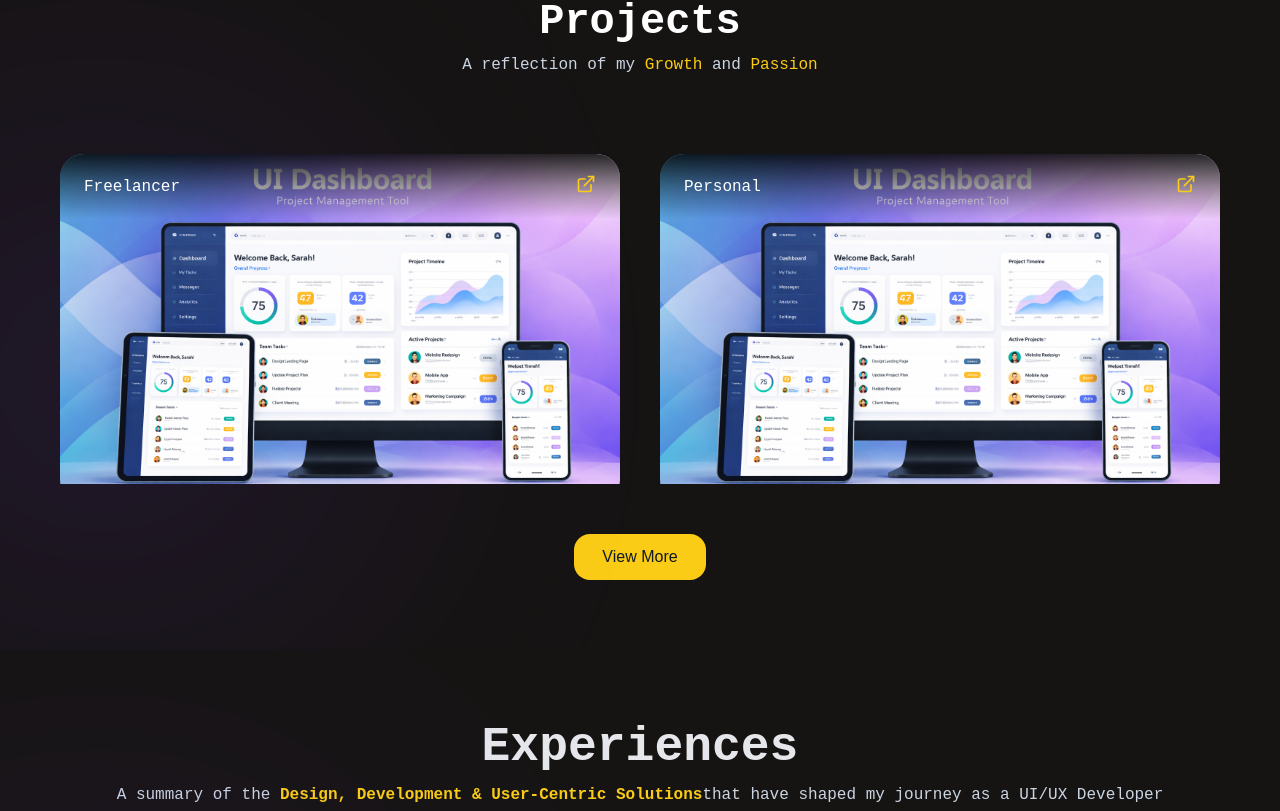
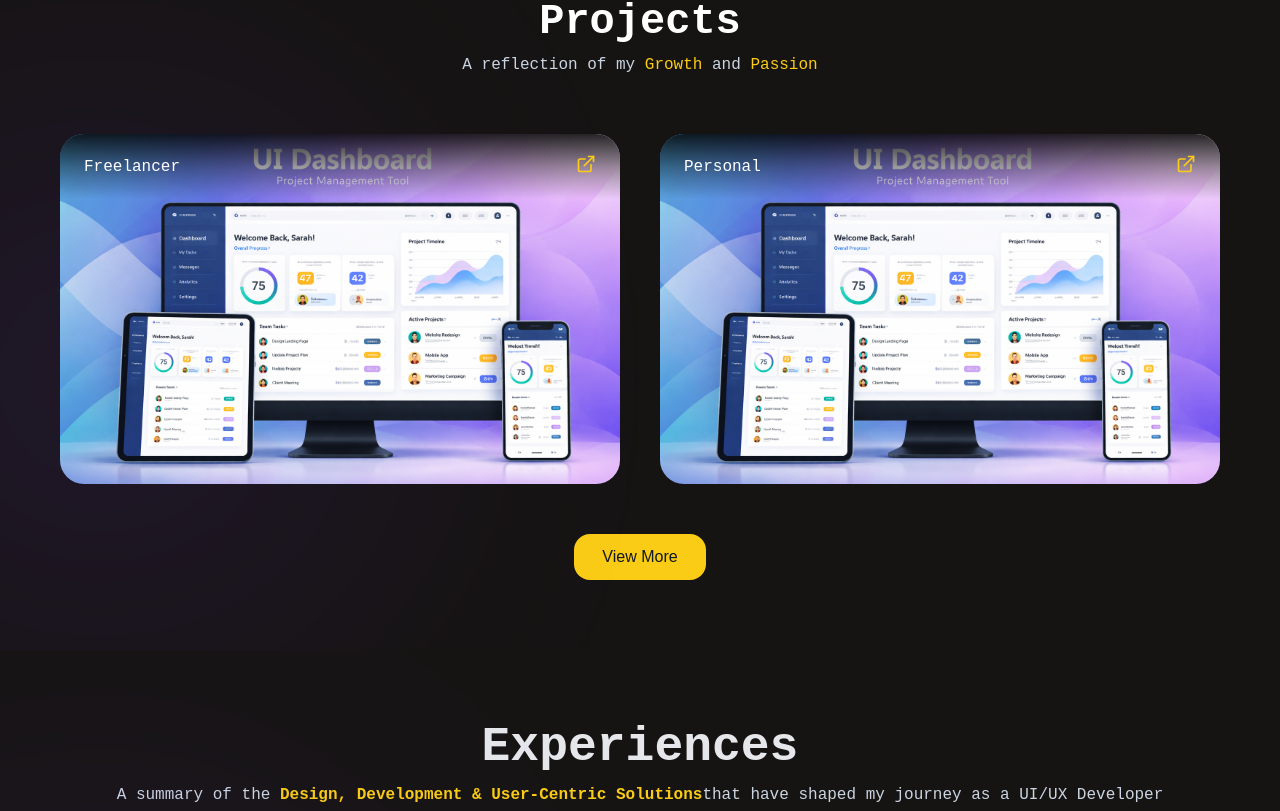
Before and after one commit to Jagjeet02/Portfolio, a React (Vite) app: page / in a window 1280 px wide. Shown: the part 869-1680 px from the top of the page. Built offline with nearby package versions, Linux system fonts and the light colour scheme.

Commit message:
ui updated

```diff
--- a/src/styles/_projects.scss
+++ b/src/styles/_projects.scss
@@ -61,7 +61,7 @@
             .project-card {
                 background: transparent;
                 position: sticky;
-                top: 20px;
+                top: 0px;
 
                 height: 350px;
                 border-radius: 24px;
```
